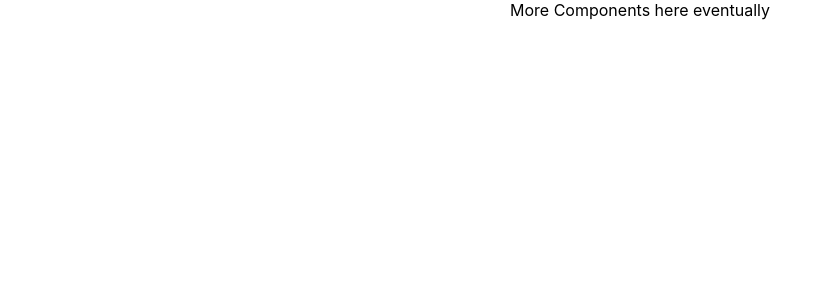
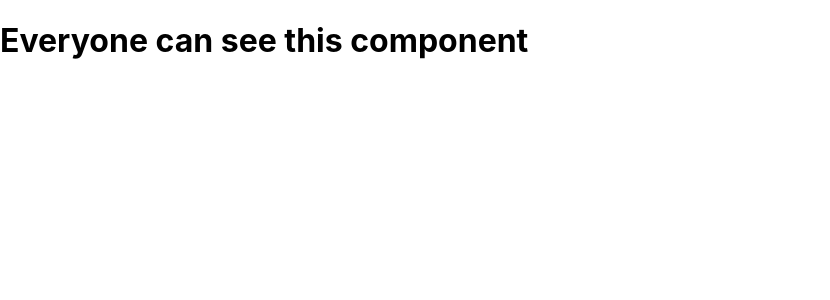
Before and after one commit to ahrarhayat/react-essentials, a React (Create React App) app: page / in a window 1280 px wide. Shown: the top 300 px of the page, without its empty margins (0-830 px from the left). Built offline with nearby package versions, Linux system fonts and the light colour scheme.

Commit message:
properties added

```diff
--- a/src/App.js
+++ b/src/App.js
@@ -1,12 +1,29 @@
 import './App.css';
 
+function SecretComponent()
+{
+  return (<div><h1>Secret information for authorised users only</h1></div>)
+}
 
-function App() {
-  return (
-    <div className="App">
-      More Components here eventually
-    </div>
-  );
+function RegularComponent()
+{
+  return (<div><h1>Everyone can see this component</h1></div>)
+}
+
+function App(props) {
+  return(
+    <>
+      {props.authorized ? <SecretComponent/> : <RegularComponent/> }
+      </>
+      );
+  //alternate method
+  // if(props.authorized)
+  // {
+  //   return(<SecretComponent/>)
+  // }
+  // else{
+  //   return(<RegularComponent/>)
+  // }
 }
 
 export default App;
--- a/src/index.js
+++ b/src/index.js
@@ -8,7 +8,7 @@ import App from "./App";
 
 ReactDOM.render(
   <>
-    <App/>
+    <App authorized={false}/>
     </>,
   document.getElementById('root')
 );
```
